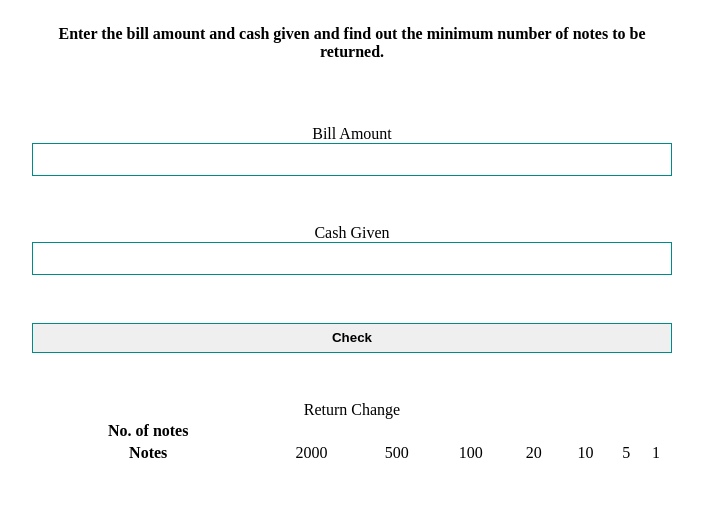
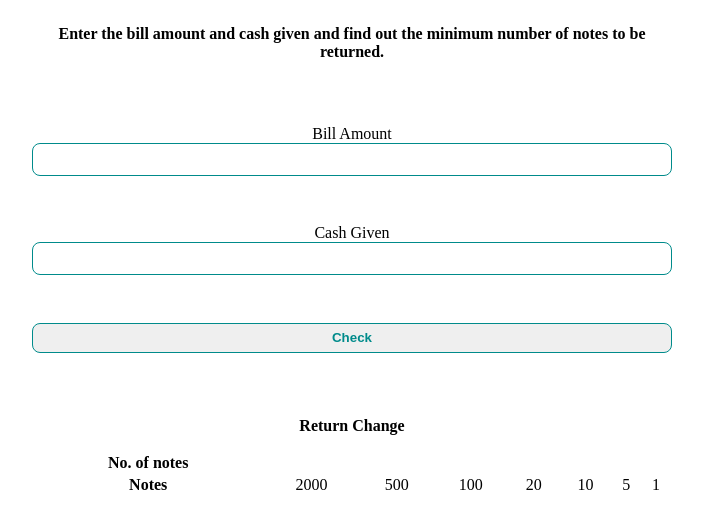
Before and after one commit to j24m/Cash-Register, a plain HTML site: page index.html in a window 1280 px wide. Shown: the part 95-624 px from the top of the page, without its empty margins (288-991 px from the left). Drawn offline with Linux system fonts and the light colour scheme.

Commit message:
Style:  changed some styling

```diff
--- a/index.html
+++ b/index.html
@@ -18,7 +18,7 @@
         <button id="check-button">Check</button>
         <div id="output"></div>
         <table class="change-table">
-            <caption>Return Change</caption>
+            <caption class="caption">Return Change</caption>
             <tr>
                 <th>No. of notes</th>
                 <td class="no-of-notes"> </td>
--- a/style.css
+++ b/style.css
@@ -1,4 +1,3 @@
-
 .container{
     display: flex;
     flex-direction: column;
@@ -29,6 +28,8 @@
     font-weight: bold;
     border: 1px solid darkcyan;
     margin-top: 3rem;
+    border-radius: 0.5rem;
+    color:darkcyan ;
 }
 label{
     margin-top: 3rem;
@@ -37,3 +38,11 @@ label{
     padding-top: 3rem;
     font-weight: bold;
 }
+.caption{
+    font-weight: bold;
+    padding:1rem;
+}
+input{
+    text-align: center;
+    border-radius: 0.5rem;
+}
```
